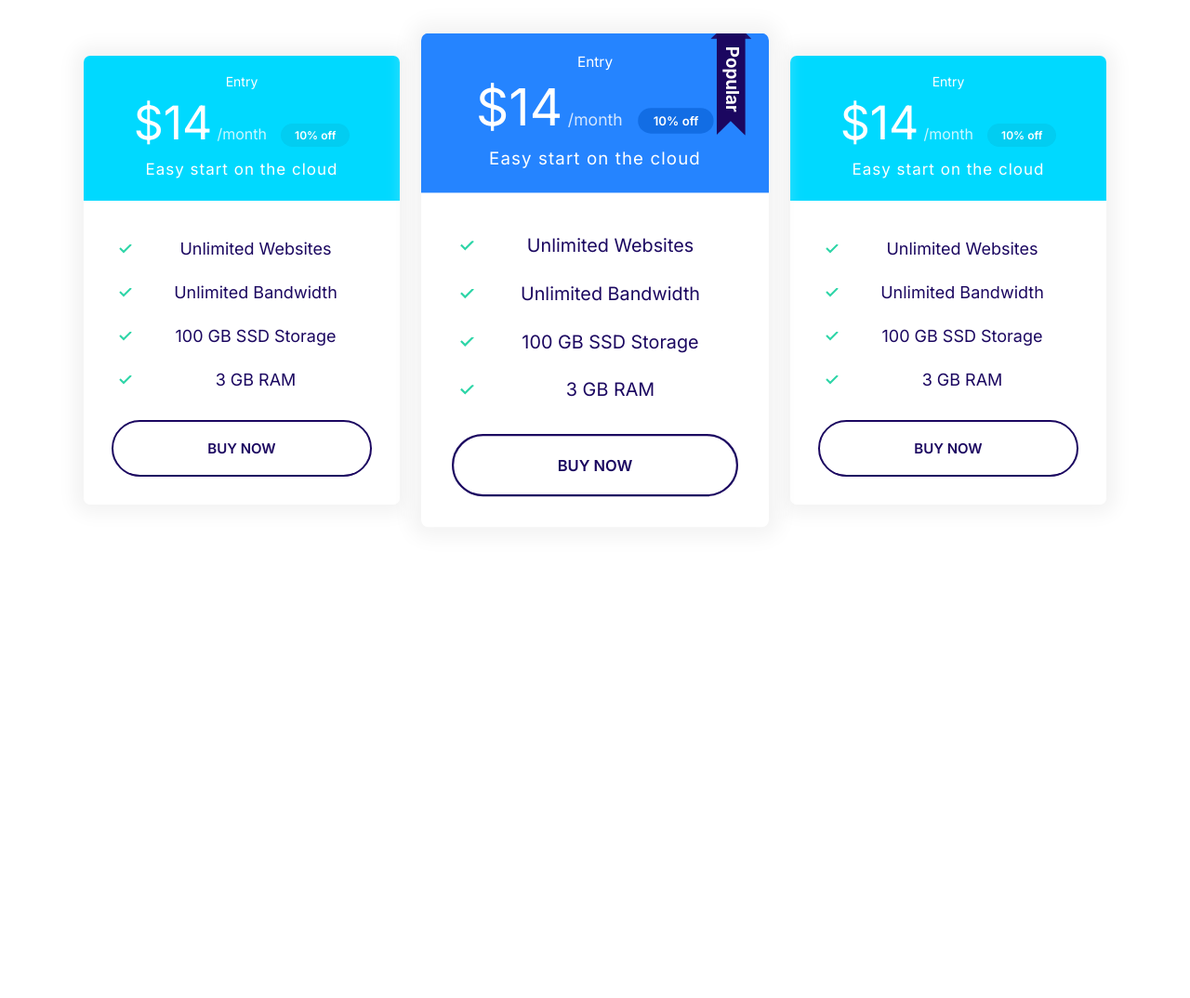
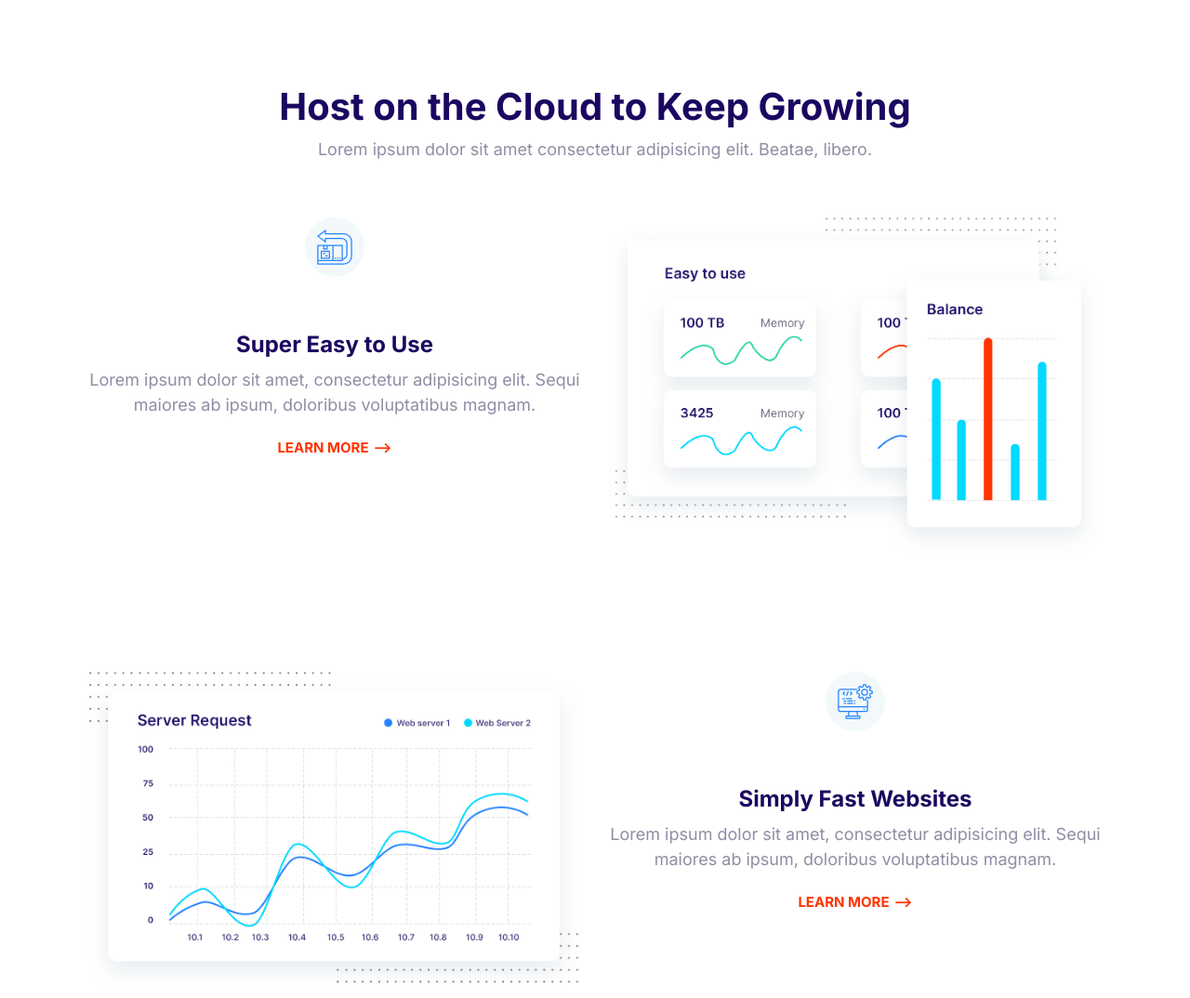
Before and after one commit to mohammeduzair333/mosfify_app, a plain HTML site: page index.html in a window 1280 px wide. Shown: the top 1074 px of the page at 93% size. Before the commit the page ends 800 px from the top, so only its background shows below. Drawn offline with Linux system fonts and the light colour scheme.

Commit message:
Feature Block Creation

```diff
--- a/CSS/Style.css
+++ b/CSS/Style.css
@@ -83,9 +83,9 @@ a {
     margin-left: 10px;
 }
 
-@media screen and (min-width: 600px) {
+@media screen and (min-width: 768px) {
     .link-arrow {
-        font-size: 5rem;
+        font-size: 1.5rem;
     }
 }
 
@@ -722,3 +722,26 @@ a {
     max-width: 500px;
     margin: 0 auto;
 }
+
+/* Feature Block */
+.feature {
+    gap: 4rem 2rem;
+    margin: 12rem 0;
+}
+
+.feature:first-of-type {
+    margin-top: 6rem;
+}
+
+.feature__heading {
+    margin: 1rem 0;
+}
+.feature__image {
+    width: 100%;
+}
+
+@media screen and (min-width: 768px) {
+    .feature:nth-last-of-type(even) .feature__content {
+        order: 2;
+    }
+}
--- a/index.html
+++ b/index.html
@@ -11,72 +11,63 @@
         <title>Talib</title>
     </head>
     <body>
-        <section class="block container block-plans">
-            <div class="grid grid--1x3">
-                <div class="plan">
-                    <div class="card card--secondary">
-                        <header class="card__header">
-                            <h3 class="plan__name">Entry</h3>
-                            <span class="plan__price">$14</span>
-                            <span class="plan__billing-cycle">/month</span>
-                            <span class="badge badge--secondary badge--small">10% off</span>
-                            <span class="plan_description">Easy start on the cloud</span>
-                        </header>
-                        <div class="card__body">
-                            <ul class="list list--tick">
-                                <li class="list__item">Unlimited Websites</li>
-                                <li class="list__item">Unlimited Bandwidth</li>
-                                <li class="list__item">100 GB SSD Storage</li>
-                                <li class="list__item">3 GB RAM</li>
-                            </ul>
-                            <button class="btn btn--outline btn--block">Buy Now</button>
-                        </div>
-                    </div>
+        <section class="block container">
+            <header class="block__header">
+                <h2>Host on the Cloud to Keep Growing</h2>
+                <p>Lorem ipsum dolor sit amet consectetur adipisicing elit. Beatae, libero.</p>
+            </header>
+            <article class="grid grid--1x2 feature">
+                <div class="feature__content">
+                    <span class="icon-container">
+                        <svg class="icon icon--primary">
+                            <use xlink:href="images/sprite.svg#easy"></use>
+                        </svg>
+                    </span>
+                    <h3 class="feature__heading">Super Easy to Use</h3>
+                    <p>
+                        Lorem ipsum dolor sit amet, consectetur adipisicing elit. Sequi maiores ab ipsum, doloribus
+                        voluptatibus magnam.
+                    </p>
+                    <a href="#" class="link-arrow">Learn More</a>
                 </div>
+                <img class="feature__image" src="images/easy.jpg" alt="" />
+            </article>
 
-                <div class="plan plan--popular">
-                    <div class="card card--primary">
-                        <header class="card__header">
-                            <h3 class="plan__name">Entry</h3>
-                            <span class="plan__price">$14</span>
-                            <span class="plan__billing-cycle">/month</span>
-                            <span class="badge badge--primary badge--small">10% off</span>
-                            <span class="plan_description">Easy start on the cloud</span>
-                        </header>
-                        <div class="card__body">
-                            <ul class="list list--tick">
-                                <li class="list__item">Unlimited Websites</li>
-                                <li class="list__item">Unlimited Bandwidth</li>
-                                <li class="list__item">100 GB SSD Storage</li>
-                                <li class="list__item">3 GB RAM</li>
-                            </ul>
-                            <button class="btn btn--outline btn--block">Buy Now</button>
-                        </div>
-                    </div>
+            <article class="grid grid--1x2 feature">
+                <div class="feature__content">
+                    <span class="icon-container">
+                        <svg class="icon icon--primary">
+                            <use xlink:href="images/sprite.svg#computer"></use>
+                        </svg>
+                    </span>
+                    <h3 class="feature__heading">Simply Fast Websites</h3>
+                    <p>
+                        Lorem ipsum dolor sit amet, consectetur adipisicing elit. Sequi maiores ab ipsum, doloribus
+                        voluptatibus magnam.
+                    </p>
+                    <a href="#" class="link-arrow">Learn More</a>
                 </div>
+                <img class="feature__image" src="images/fast.jpg" alt="" />
+            </article>
 
-                <div class="plan">
-                    <div class="card card--secondary">
-                        <header class="card__header">
-                            <h3 class="plan__name">Entry</h3>
-                            <span class="plan__price">$14</span>
-                            <span class="plan__billing-cycle">/month</span>
-                            <span class="badge badge--secondary badge--small">10% off</span>
-                            <span class="plan_description">Easy start on the cloud</span>
-                        </header>
-                        <div class="card__body">
-                            <ul class="list list--tick">
-                                <li class="list__item">Unlimited Websites</li>
-                                <li class="list__item">Unlimited Bandwidth</li>
-                                <li class="list__item">100 GB SSD Storage</li>
-                                <li class="list__item">3 GB RAM</li>
-                            </ul>
-                            <button class="btn btn--outline btn--block">Buy Now</button>
-                        </div>
-                    </div>
+            <article class="grid grid--1x2 feature">
+                <div class="feature__content">
+                    <span class="icon-container">
+                        <svg class="icon icon--primary">
+                            <use xlink:href="images/sprite.svg#easy"></use>
+                        </svg>
+                    </span>
+                    <h3 class="feature__heading">Wordpress Made Easy</h3>
+                    <p>
+                        Lorem ipsum dolor sit amet, consectetur adipisicing elit. Sequi maiores ab ipsum, doloribus
+                        voluptatibus magnam.
+                    </p>
+                    <a href="#" class="link-arrow">Learn More</a>
                 </div>
-            </div>
+                <img class="feature__image" src="images/wordpress.jpg" alt="" />
+            </article>
         </section>
+
         <script src="main.js"></script>
     </body>
 </html>
```
Also changed, not shown: CSS/Components/FeatureBlock.html (added, +58 -0 lines), images/easy.jpg (added), images/fast.jpg (added), images/support.jpg (added), images/wordpress.jpg (added).
